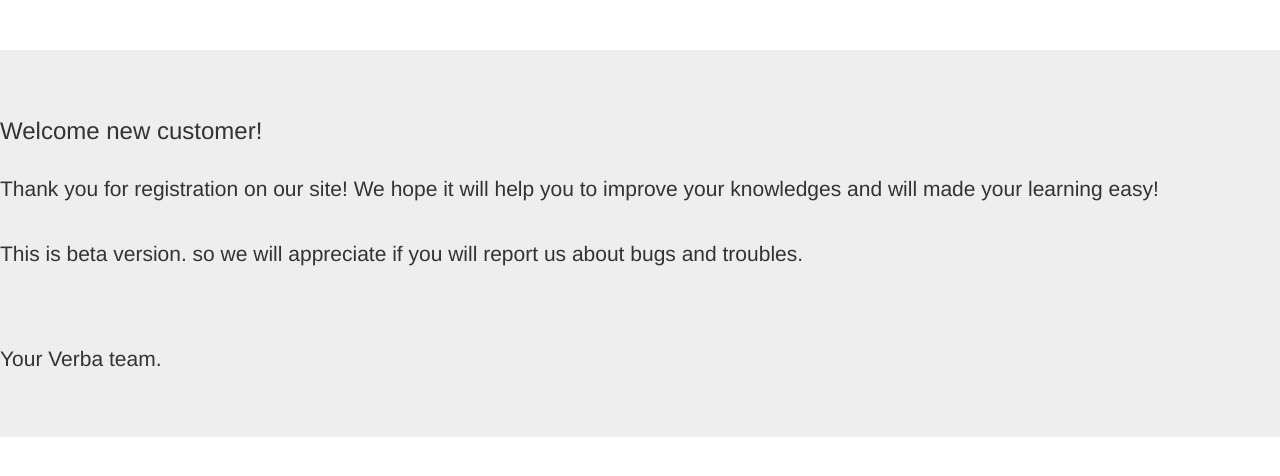
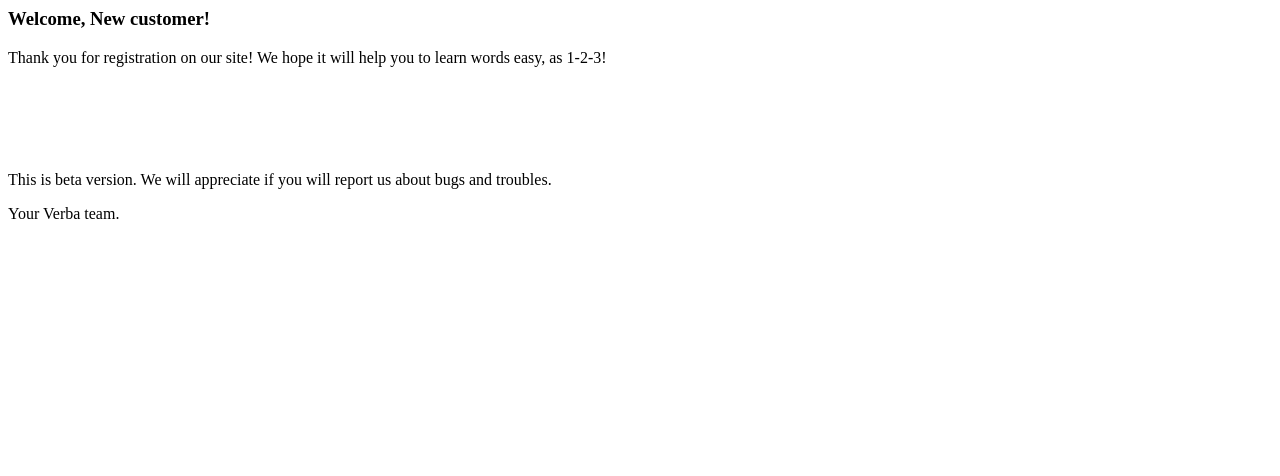
Before and after one commit to Warager/Verba, a Django app: template verba/word_stats/templates/word_stats/welcome_email.html in a window 1280 px wide. Shown: the top 476 px of the page. Run offline with Django 3.2, Linux system fonts and the light colour scheme; the template is opened without the code that fills it, so the values that code supplies are empty; some libraries are stand-ins or nearby versions.

Commit message:
Little changes in welcome text message

```diff
--- a/verba/word_stats/templates/word_stats/welcome_email.html
+++ b/verba/word_stats/templates/word_stats/welcome_email.html
@@ -1,20 +1,12 @@
-<!-- Latest compiled and minified CSS -->
-<link rel="stylesheet" href="//maxcdn.bootstrapcdn.com/bootstrap/3.2.0/css/bootstrap.min.css">
-
-<!-- Optional theme -->
-<link rel="stylesheet" href="//maxcdn.bootstrapcdn.com/bootstrap/3.2.0/css/bootstrap-theme.min.css">
-<!-- Custom styles for this template -->
-<link href="/static/css/main.css" rel="stylesheet">
 <body>
-    <div class="jumbotron">
-        <h3>Welcome new customer!</h3>
-        <br>
-        <p>Thank you for registration on our site! We hope it will help you to improve your knowledges and will made your learning easy!</p>
-        <br>
-        <p>This is beta version. so we will appreciate if you will report us about bugs and troubles.</p>
+    <div>
+        <h3>Welcome, New customer!</h3>
+        <p>Thank you for registration on our site! We hope it will help you to learn words easy, as 1-2-3!</p>
         <br>
         <br>
         <br>
+        <br>
+        <p>This is beta version. We will appreciate if you will report us about bugs and troubles.</p>
         <p>Your Verba team.</p>
     </div>
 </body>
```
